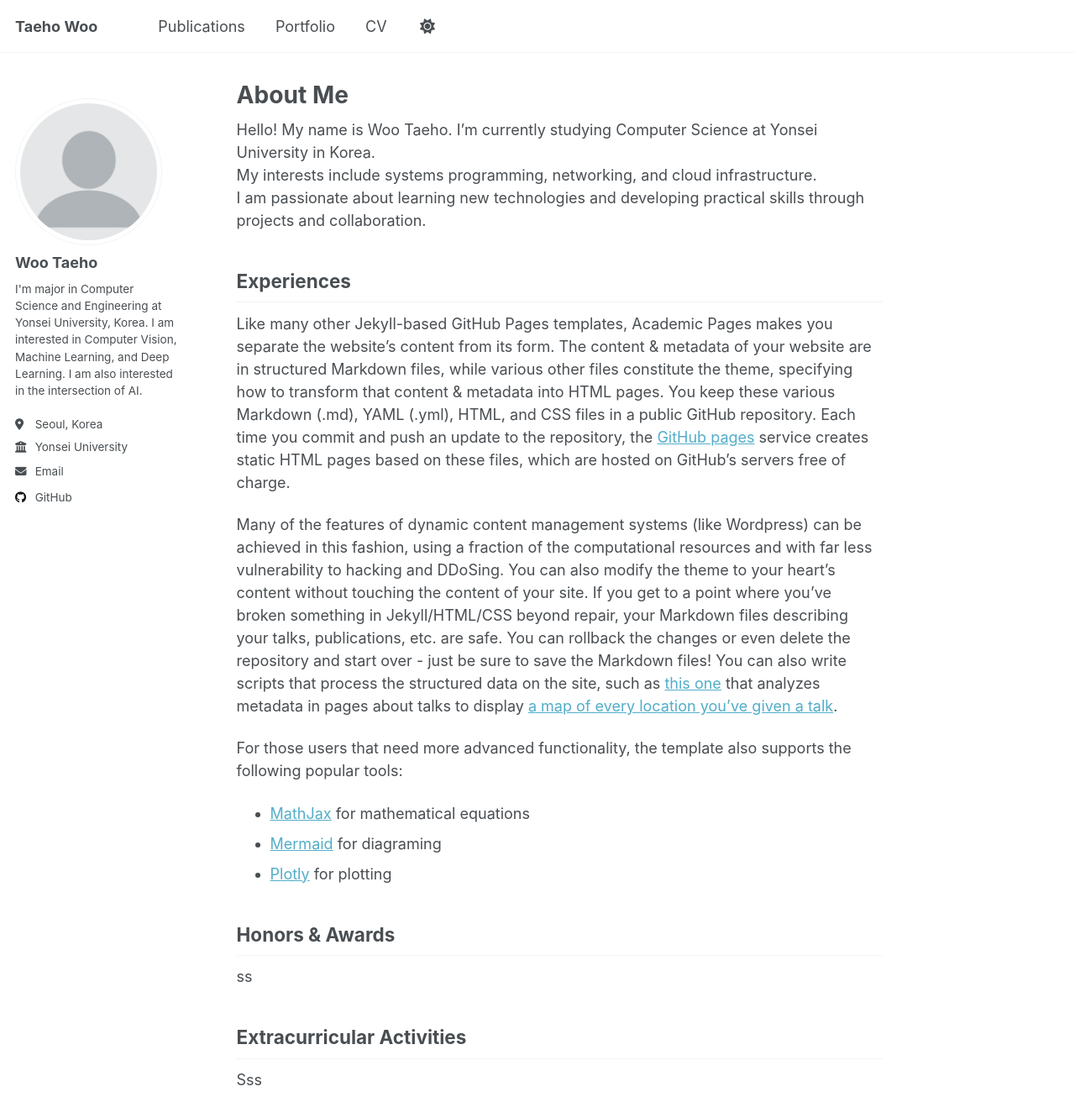
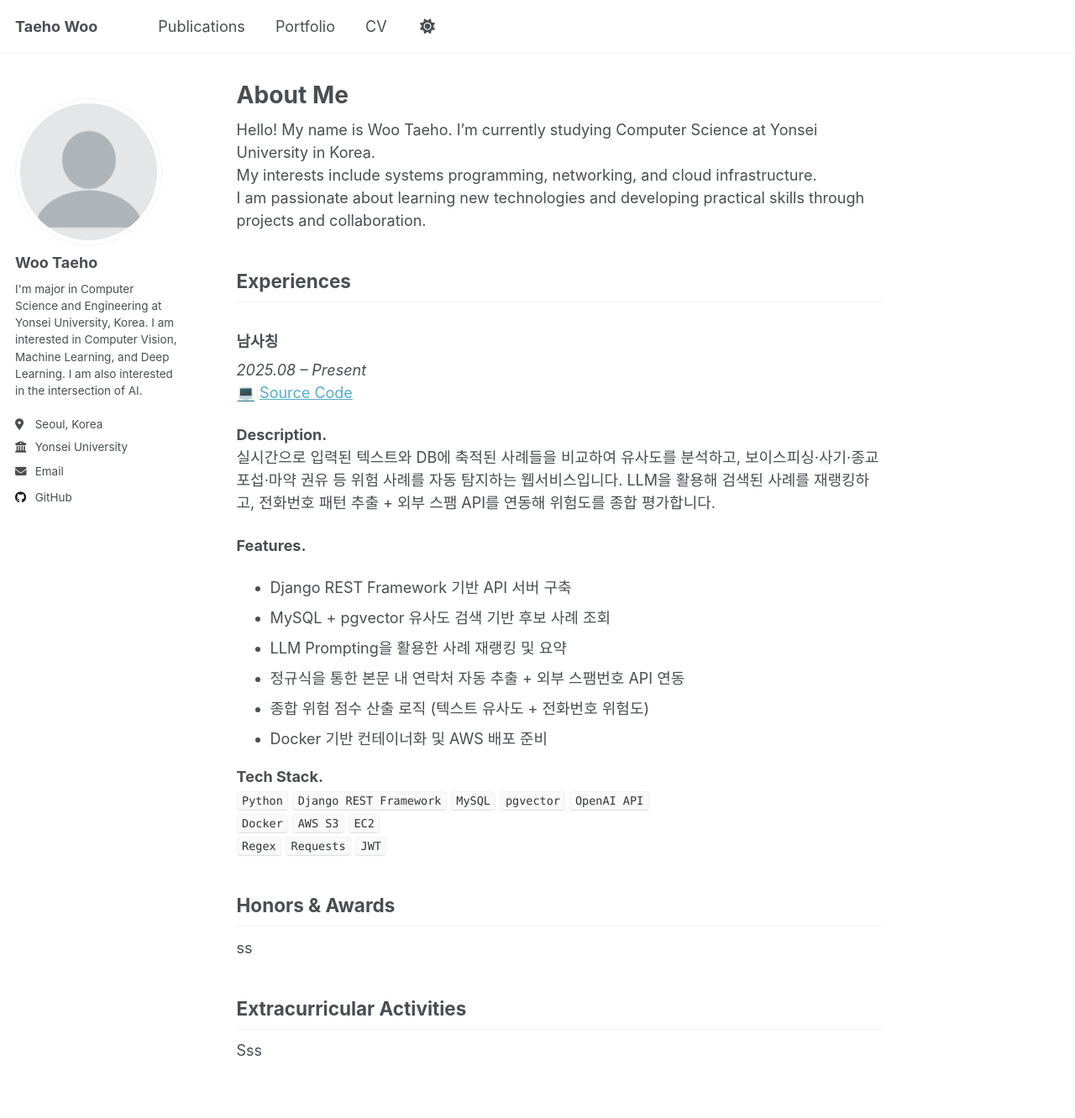
Before and after one commit to wooxogh/wooxogh.github.io, a Jekyll site: the page built from _pages/about.md, in a window 1280 px wide and 1400 px high. Shown: the top 1331 px of the window at 84% size. Built offline with Jekyll 4.4.1, drawn with Linux system fonts in a browser that asks for light colours; a script that is not in the unit is left out.

Commit message:
experience 추가

```diff
--- a/_pages/about.md
+++ b/_pages/about.md
@@ -13,14 +13,26 @@ I am passionate about learning new technologies and developing practical skills
 
 Experiences
 ------
-Like many other Jekyll-based GitHub Pages templates, Academic Pages makes you separate the website's content from its form. The content & metadata of your website are in structured Markdown files, while various other files constitute the theme, specifying how to transform that content & metadata into HTML pages. You keep these various Markdown (.md), YAML (.yml), HTML, and CSS files in a public GitHub repository. Each time you commit and push an update to the repository, the [GitHub pages](https://pages.github.com/) service creates static HTML pages based on these files, which are hosted on GitHub's servers free of charge.
+### 남사칭
+*2025.08 – Present*
+💻 [Source Code](https://github.com/Sinchonthon-team7/Backend.git)
 
-Many of the features of dynamic content management systems (like Wordpress) can be achieved in this fashion, using a fraction of the computational resources and with far less vulnerability to hacking and DDoSing. You can also modify the theme to your heart's content without touching the content of your site. If you get to a point where you've broken something in Jekyll/HTML/CSS beyond repair, your Markdown files describing your talks, publications, etc. are safe. You can rollback the changes or even delete the repository and start over - just be sure to save the Markdown files! You can also write scripts that process the structured data on the site, such as [this one](https://github.com/academicpages/academicpages.github.io/blob/master/talkmap.ipynb) that analyzes metadata in pages about talks to display [a map of every location you've given a talk](https://academicpages.github.io/talkmap.html).
+**Description.**
+실시간으로 입력된 텍스트와 DB에 축적된 사례들을 비교하여 유사도를 분석하고, 보이스피싱·사기·종교 포섭·마약 권유 등 위험 사례를 자동 탐지하는 웹서비스입니다.
+LLM을 활용해 검색된 사례를 재랭킹하고, 전화번호 패턴 추출 + 외부 스팸 API를 연동해 위험도를 종합 평가합니다.
 
-For those users that need more advanced functionality, the template also supports the following popular tools:
-- [MathJax](https://www.mathjax.org/) for mathematical equations
-- [Mermaid](https://mermaid.js.org/) for diagraming
-- [Plotly](https://plotly.com/javascript/) for plotting
+**Features.**
+- Django REST Framework 기반 API 서버 구축
+- MySQL + pgvector 유사도 검색 기반 후보 사례 조회
+- LLM Prompting을 활용한 사례 재랭킹 및 요약
+- 정규식을 통한 본문 내 연락처 자동 추출 + 외부 스팸번호 API 연동
+- 종합 위험 점수 산출 로직 (텍스트 유사도 + 전화번호 위험도)
+- Docker 기반 컨테이너화 및 AWS 배포 준비
+
+**Tech Stack.**
+`Python` `Django REST Framework` `MySQL` `pgvector` `OpenAI API`
+`Docker` `AWS S3` `EC2`
+`Regex` `Requests` `JWT`
 
 Honors & Awards
 ------
```
